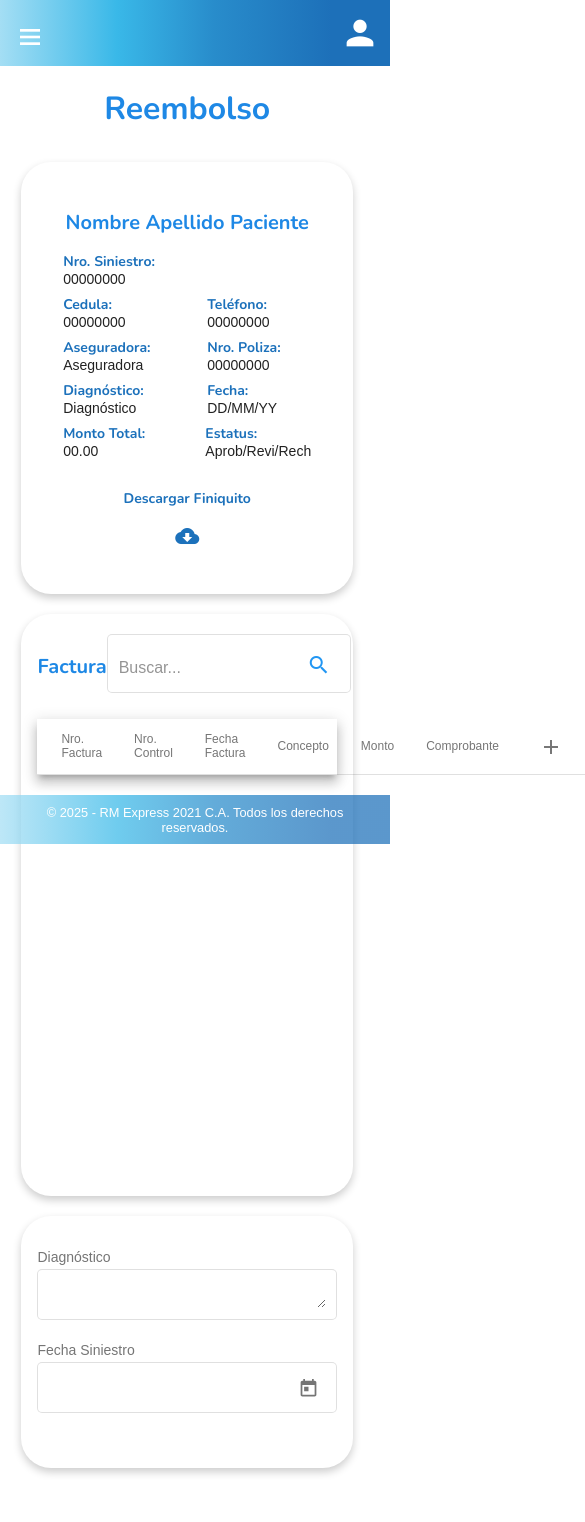
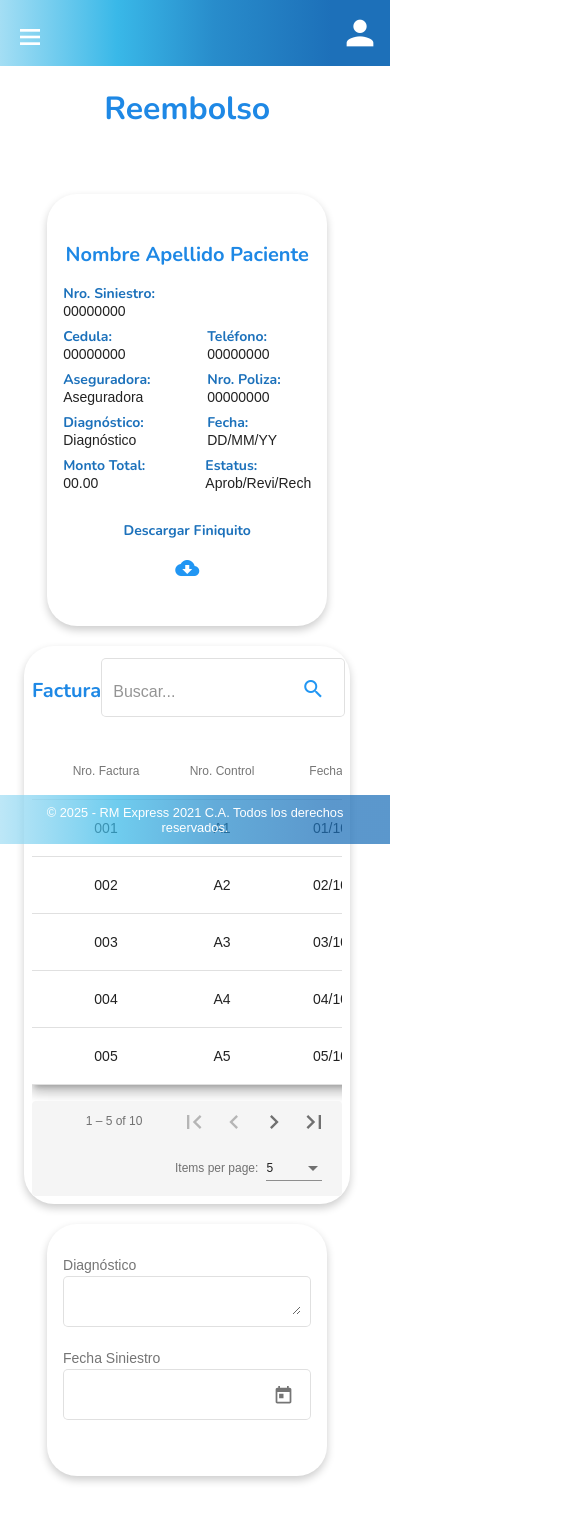
Before and after one commit to MagmCode/proyecto-reembolsos, an Angular app: page /user/reembolso in a window 390 px wide. Shown: the top 1522 px of the page, 585 px wide, since content can reach past the window. Built offline with nearby package versions, Linux system fonts and the light colour scheme; a web font is replaced by a local one.

Commit message:
#API
Cambios para integrar el uso de una API, por ahora solo en el inicio de sesion

```diff
--- a/src/app/app.module.ts
+++ b/src/app/app.module.ts
@@ -36,6 +36,7 @@ import { ReactiveFormsModule } from '@angular/forms';
 import { MatProgressSpinnerModule } from '@angular/material/progress-spinner';
 import { MatCardModule } from '@angular/material/card';
 import {MatStepperModule} from '@angular/material/stepper';
+import { HttpClientModule } from '@angular/common/http';
 
 
 
@@ -63,6 +64,7 @@ import { CartaAvalComponent } from './modules/user/carta-aval/carta-aval.compone
   imports: [
     BrowserModule,
     BrowserAnimationsModule,
+    HttpClientModule,
     AppRoutingModule,
     MatButtonModule,
     MatButtonToggleModule,
--- a/src/app/modules/pages/header/header.component.ts
+++ b/src/app/modules/pages/header/header.component.ts
@@ -1,5 +1,6 @@
 import { Component, EventEmitter, Output, Renderer2 } from '@angular/core';
 import { Router } from '@angular/router';
+import { AuthService } from 'src/app/core/auth/auth.service';
 
 @Component({
   selector: 'app-header',
@@ -14,6 +15,7 @@ export class HeaderComponent {
     constructor(
       private router: Router,
       private renderer: Renderer2,
+      private authService: AuthService,
     ) {}
 
     ngOnInit(): void {}
@@ -68,8 +70,7 @@ export class HeaderComponent {
     }
 
     logout() {
-      this.router.navigate(['/Login']);
-      // console.log('Logout');
+      this.authService.logout();
     }
 
     // Nav Menu
--- a/src/app/modules/user/reembolso/reembolso.component.html
+++ b/src/app/modules/user/reembolso/reembolso.component.html
@@ -1,5 +1,4 @@
 <div class="app-container">
-
   <app-header></app-header>
   <div class="container">
     <h1 class="subtitle">Reembolso</h1>
@@ -30,9 +29,7 @@
           </div>
           <div class="finiquito-button">
             <p><strong> Descargar Finiquito</strong></p>
-
-                        <mat-icon olor="primary" class="download-button">cloud_download</mat-icon>
-
+            <mat-icon color="primary" class="download-button">cloud_download</mat-icon>
           </div>
         </mat-card-content>
       </mat-card>
@@ -49,6 +46,7 @@
           </mat-form-field>
         </div>
         <mat-card-content>
+          <div class="table-container">
             <table mat-table [dataSource]="facturaDataSource" class="mat-elevation-z8">
               <ng-container matColumnDef="nroFactura">
                 <th mat-header-cell *matHeaderCellDef>Nro. Factura</th>
@@ -89,7 +87,8 @@
               <tr mat-header-row *matHeaderRowDef="displayedColumns"></tr>
               <tr mat-row *matRowDef="let row; columns: displayedColumns;"></tr>
             </table>
-
+            <mat-paginator [pageSizeOptions]="[5, 10, 20]" showFirstLastButtons></mat-paginator>
+          </div>
         </mat-card-content>
       </mat-card>
 
@@ -108,10 +107,7 @@
           </mat-form-field>
         </mat-card-content>
       </mat-card>
-
     </div>
   </div>
-
-
   <app-footer></app-footer>
 </div>
--- a/src/app/modules/user/reembolso/reembolso.component.scss
+++ b/src/app/modules/user/reembolso/reembolso.component.scss
@@ -23,7 +23,9 @@
 .content {
   display: flex;
   justify-content: center;
-    gap: 6rem;
+  gap: 3rem;
+  padding: 2rem;
+  // flex-wrap: wrap;
 }
 
 .card-title-paciente {
@@ -37,7 +39,7 @@
 .header-container {
   display: flex;
   justify-content: space-between;
-    align-items: center; /* Alinea verticalmente los elementos */
+  align-items: center;
 }
 
 .card-title-factura {
@@ -48,11 +50,13 @@
   text-align: start;
 }
 
-  .left-card, .center-card, .right-card {
+.left-card,
+.center-card,
+.right-card {
   display: flex;
   flex-direction: column;
-    justify-content: start; /* Centra verticalmente */
-    align-items: normal; /* Centra horizontalmente */
+  justify-content: start;
+  align-items: normal;
   padding: 16px;
   border-radius: 30px;
   box-shadow: 0 4px 8px rgba(0, 0, 0, 0.2);
@@ -63,23 +67,60 @@
   width: 17rem;
   align-items: center;
   justify-content: center;
-    height: 400px
+  height: 400px;
 }
 
-  .center-card{
+.center-card {
   width: 1000px;
   height: 550px;
-    .mat-table {
-        width: 100%
-    }
+  overflow: hidden; /* Evita que el contenido se desborde */
 }
 
+.table-container {
+  overflow-x: auto; /* Permite el desplazamiento horizontal */
+  flex-grow: 1
+}
 
+.mat-table {
+  width: 100%; /* La tabla ocupa el 100% del ancho del contenedor */
+  table-layout: fixed; /* Fija el ancho de las celdas */
+  min-width: 600px; /* Ancho mínimo para la tabla */
+}
 
-.table-actions {
-  display: flex;
-  justify-content: flex-end;
-  margin-top: 1rem;
+.mat-header-cell,
+.mat-cell {
+  padding: 8px; /* Espaciado interno */
+  text-align: center; /* Centra el contenido */
+  white-space: nowrap; /* Evita que el texto se divida en varias líneas */
+}
+
+/* Define un ancho específico para cada columna */
+.mat-column-nroFactura {
+  width: 100px; /* Ancho para la columna Nro. Factura */
+}
+
+.mat-column-nroControl {
+  width: 100px; /* Ancho para la columna Nro. Control */
+}
+
+.mat-column-fechaFactura {
+  width: 120px; /* Ancho para la columna Fecha Factura */
+}
+
+.mat-column-concepto {
+  width: 200px; /* Ancho para la columna Concepto */
+}
+
+.mat-column-monto {
+  width: 100px; /* Ancho para la columna Monto */
+}
+
+.mat-column-comprobante {
+  width: 150px; /* Ancho para la columna Comprobante */
+}
+
+.mat-column-actions {
+  width: 80px; /* Ancho para la columna Acciones */
 }
 
 .right-card {
@@ -87,6 +128,14 @@
   width: 250px;
   justify-content: center;
   color: #757575;
+}
+
+mat-paginator {
+  margin-top: 16px;
+  background-color: #f5f5f5;
+  border-radius: 4px;
+  // margin-top: 350px;
+}
 
 .diagnostico-textarea {
   width: 100%; /* Asegura que el textarea ocupe todo el ancho del contenedor */
@@ -96,23 +145,22 @@
   max-width: 100%; /* Ancho máximo para el textarea */
   resize: vertical; /* Permite el redimensionamiento vertical solamente */
 }
-  }
 
-  .finiquito-button{
+.finiquito-button {
   display: grid;
   justify-content: center;
   align-items: center;
   width: 100%;
   margin-top: 30px;
   color: #1c71bb;
+}
 
-
-    p {
+.finiquito-button p {
   margin: 0;
 }
-    :hover{
+
+.finiquito-button:hover {
   cursor: pointer;
-    }
 }
 
 .download-button {
@@ -138,63 +186,35 @@
 .info {
   display: flex;
   justify-content: space-between;
-    margin-bottom: 8px; /* Espacio entre las filas */
-
-    p {
-      margin: 0; /* Elimina el margen por defecto de los párrafos */
-      flex: 1; /* Asegura que cada par de p ocupe el mismo espacio */
+  margin-bottom: 8px;
 }
 
-    p strong {
+.info p {
+  margin: 0;
+  flex: 1;
+}
+
+.info p strong {
   display: block;
   color: #1c71bb;
   white-space: nowrap;
 }
 
-    .uno {
-      margin-right: 40px; /* Espacio entre la columna uno y dos */
+.info .uno {
+  margin-right: 40px;
 }
 
-    .dos {
-      margin-right: 0; /* Asegura que la columna dos no tenga margen derecho */
+.info .dos {
+  margin-right: 0;
 }
-    .estatus{
+
+.info .estatus {
   margin-right: 60px;
 }
-  }
-
-
-  .mat-table {
-    display: flex;
-    flex-direction: column;
-  }
-
-  .mat-header-row, .mat-row {
-    display: flex;
-    width: 100%;
-  }
-
-  .mat-header-cell, .mat-cell {
-    display: flex;
-    align-items: center; /* Asegura que los elementos dentro de las celdas estén alineados verticalmente */
-    justify-content: center; /* Centra el contenido horizontalmente */
-    padding: 16px;
-    flex: 1;
-  }
-
-  .mat-header-cell.actions, .mat-cell.actions {
-    justify-content: center; /* Centra los íconos de acción */
-    padding: 0; /* Elimina el padding para centrar los íconos verticalmente */
-    height: 50px; /* Ajusta la altura según sea necesario */
-  }
-
-
-
-
 
 @media (max-width: 600px) {
   .content {
-            display: flex;            // grid-gap: 16px;
+    display: flex;
     flex-direction: column;
     gap: 20px;
     justify-content: center;
@@ -215,13 +235,30 @@
     margin-bottom: 16px;
   }
 
-    .left-card, .center-card, .right-card {
+  .left-card,
+  .center-card,
+  .right-card {
     display: flex;
     padding: 16px;
     width: 80%; /* Asegura que las tarjetas ocupen todo el ancho */
   }
 
-    .right-card{
+  .center-card {
+    width: 100%; /* Ocupa todo el ancho disponible */
+    max-width: 1000px; /* Evita que se salga de la pantalla */
+    height: auto; /* Altura automática para adaptarse al contenido */
+    padding: 8px;
+    display: flex;
+    flex-direction: column;
+    overflow: hidden; /* Reduce el padding para ahorrar espacio */
+  }
+
+  .mat-table {
+    min-width: 100%; /* La tabla ocupa todo el ancho disponible */
+    table-layout: fixed;
+  }
+
+  .right-card {
     margin-bottom: 5rem;
   }
 
--- a/src/app/modules/user/reembolso/reembolso.component.ts
+++ b/src/app/modules/user/reembolso/reembolso.component.ts
@@ -1,6 +1,7 @@
-import { Component, OnInit } from '@angular/core';
+import { Component, OnInit, ViewChild } from '@angular/core';
 import { FormBuilder, FormGroup } from '@angular/forms';
 import { MatTableDataSource } from '@angular/material/table';
+import { MatPaginator } from '@angular/material/paginator'; // Importa MatPaginator
 
 interface Factura {
   nroFactura: string;
@@ -11,17 +12,28 @@ interface Factura {
   comprobante: string;
 }
 
-
-
 @Component({
   selector: 'app-reembolso',
   templateUrl: './reembolso.component.html',
   styleUrls: ['./reembolso.component.scss']
 })
-export class ReembolsoComponent {
+export class ReembolsoComponent implements OnInit {
   displayedColumns: string[] = ['nroFactura', 'nroControl', 'fechaFactura', 'concepto', 'monto', 'comprobante', 'actions'];
   facturaDataSource = new MatTableDataSource<Factura>([]);
 
+  @ViewChild(MatPaginator) paginator!: MatPaginator; // Referencia al paginador
+
+  constructor(private fb: FormBuilder) {}
+
+  ngOnInit(): void {
+    // Simula la carga de datos (puedes reemplazar esto con una llamada a tu API)
+    this.facturaDataSource.data = this.getDatosDeEjemplo();
+  }
+
+  ngAfterViewInit(): void {
+    // Vincula el paginador con la fuente de datos
+    this.facturaDataSource.paginator = this.paginator;
+  }
 
   formatDate(date: Date): string {
     const day = String(date.getDate()).padStart(2, '0');
@@ -45,4 +57,20 @@ export class ReembolsoComponent {
   deleteRow(element: Factura) {
     this.facturaDataSource.data = this.facturaDataSource.data.filter(e => e !== element);
   }
+
+  // Función de ejemplo para obtener datos
+  getDatosDeEjemplo(): Factura[] {
+    return [
+      { nroFactura: '001', nroControl: 'A1', fechaFactura: new Date('2023-10-01'), concepto: 'Consulta', monto: 100, comprobante: 'C001' },
+      { nroFactura: '002', nroControl: 'A2', fechaFactura: new Date('2023-10-02'), concepto: 'Examen', monto: 200, comprobante: 'C002' },
+      { nroFactura: '003', nroControl: 'A3', fechaFactura: new Date('2023-10-03'), concepto: 'Medicina', monto: 50, comprobante: 'C003' },
+      { nroFactura: '004', nroControl: 'A4', fechaFactura: new Date('2023-10-04'), concepto: 'Cirugía', monto: 500, comprobante: 'C004' },
+      { nroFactura: '005', nroControl: 'A5', fechaFactura: new Date('2023-10-05'), concepto: 'Terapia', monto: 80, comprobante: 'C005' },
+      { nroFactura: '006', nroControl: 'A6', fechaFactura: new Date('2023-10-06'), concepto: 'Consulta', monto: 100, comprobante: 'C006' },
+      { nroFactura: '007', nroControl: 'A7', fechaFactura: new Date('2023-10-07'), concepto: 'Examen', monto: 200, comprobante: 'C007' },
+      { nroFactura: '008', nroControl: 'A8', fechaFactura: new Date('2023-10-08'), concepto: 'Medicina', monto: 50, comprobante: 'C008' },
+      { nroFactura: '009', nroControl: 'A9', fechaFactura: new Date('2023-10-09'), concepto: 'Cirugía', monto: 500, comprobante: 'C009' },
+      { nroFactura: '010', nroControl: 'A10', fechaFactura: new Date('2023-10-10'), concepto: 'Terapia', monto: 80, comprobante: 'C010' },
+    ];
+  }
 }
```
Also changed, not shown: src/app/app-routing.module.ts (+5 -4 lines), src/app/core/auth/auth.service.ts (+31 -1 lines), src/app/core/auth/guards/auth.guard.ts (+13 -17 lines), src/app/modules/auth/sign-in/sign-in.component.ts (+29 -2 lines). Lines whose indentation alone changed are shown as unchanged.
